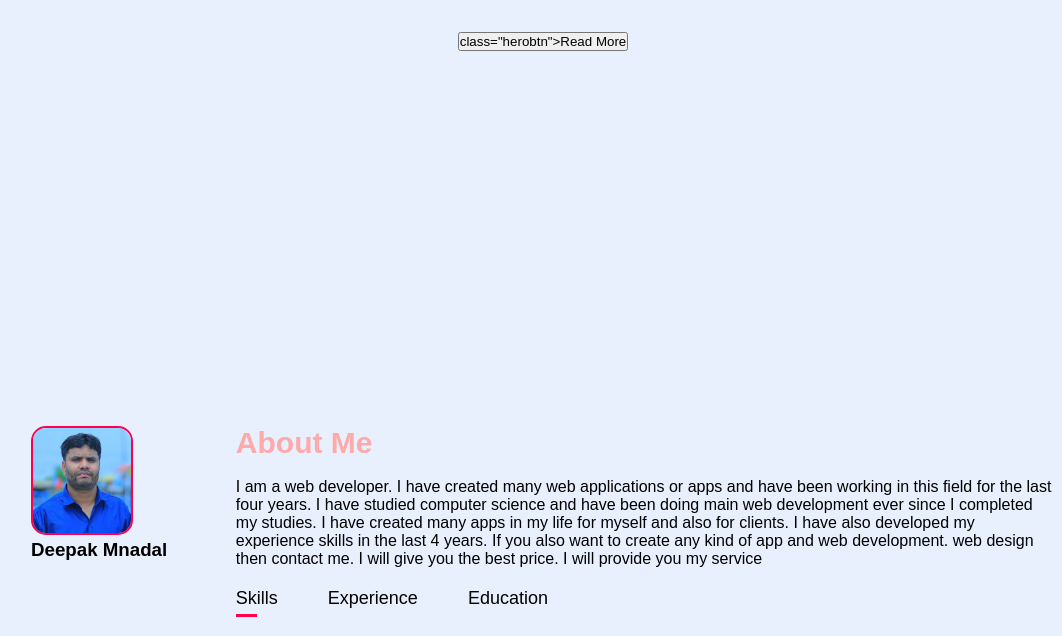
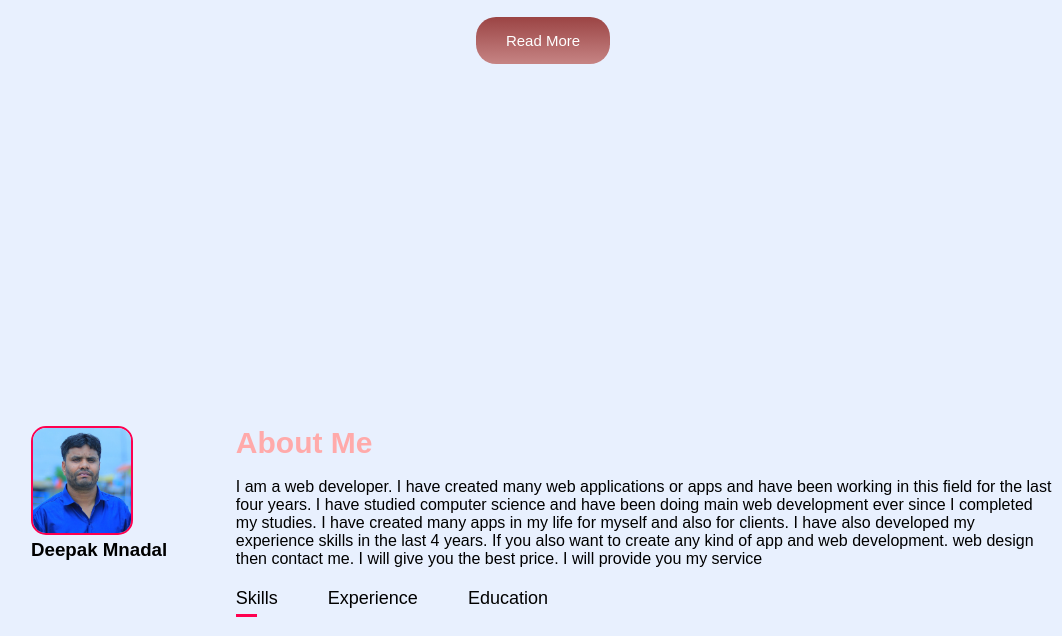
Before and after one commit to dmandal23/portfolio, a plain HTML site: page index.html in a window 1280 px wide. Shown: the part 464-1100 px from the top of the page, without its empty margins (97-1159 px from the left). Drawn offline with Linux system fonts and the light colour scheme.

Commit message:
updated now

```diff
--- a/index.html
+++ b/index.html
@@ -39,7 +39,7 @@
 
                         <p>Web Developer</p>
                         <h1>Hi I am <span>Deepak</span><br>Mandal from Nepal</h1><br>
-                        <button <a href="#about"></a>class="herobtn">Read More</button>
+                      <a href="#about" class="herobtn">Read More</a>
 
 
 
```
